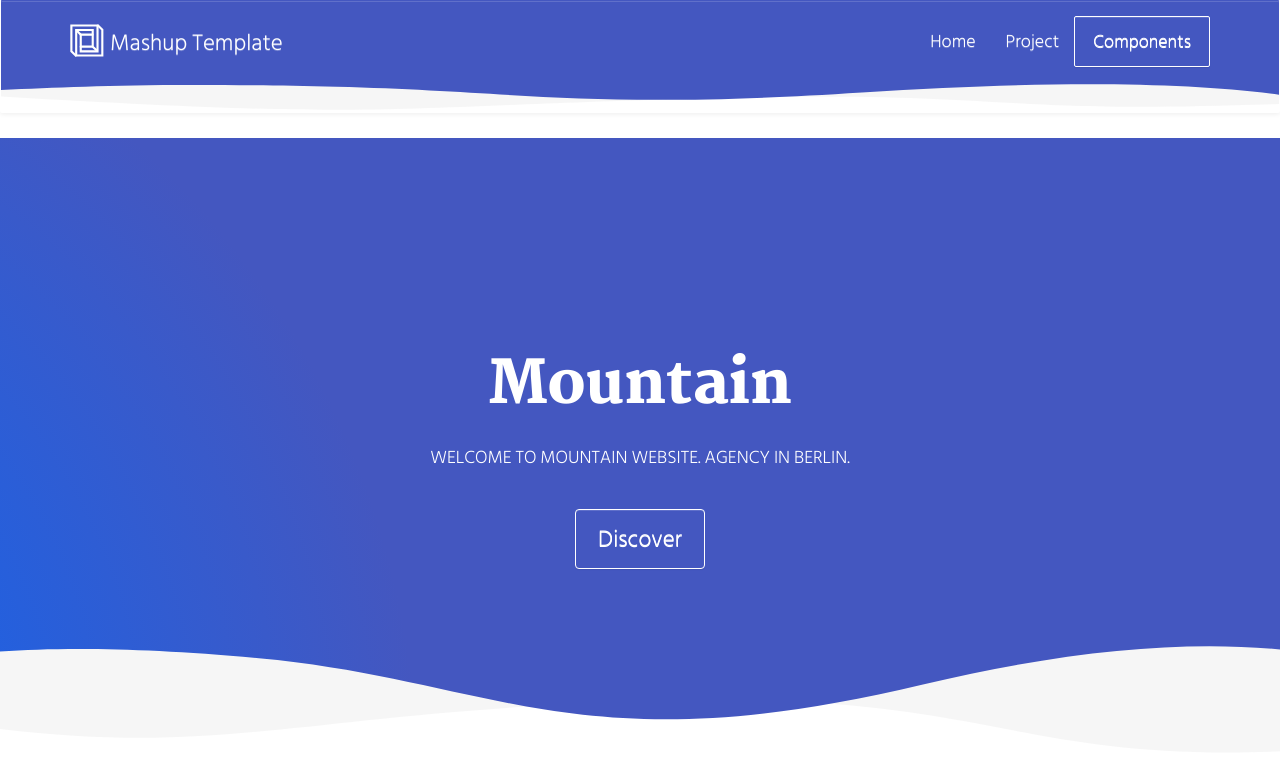
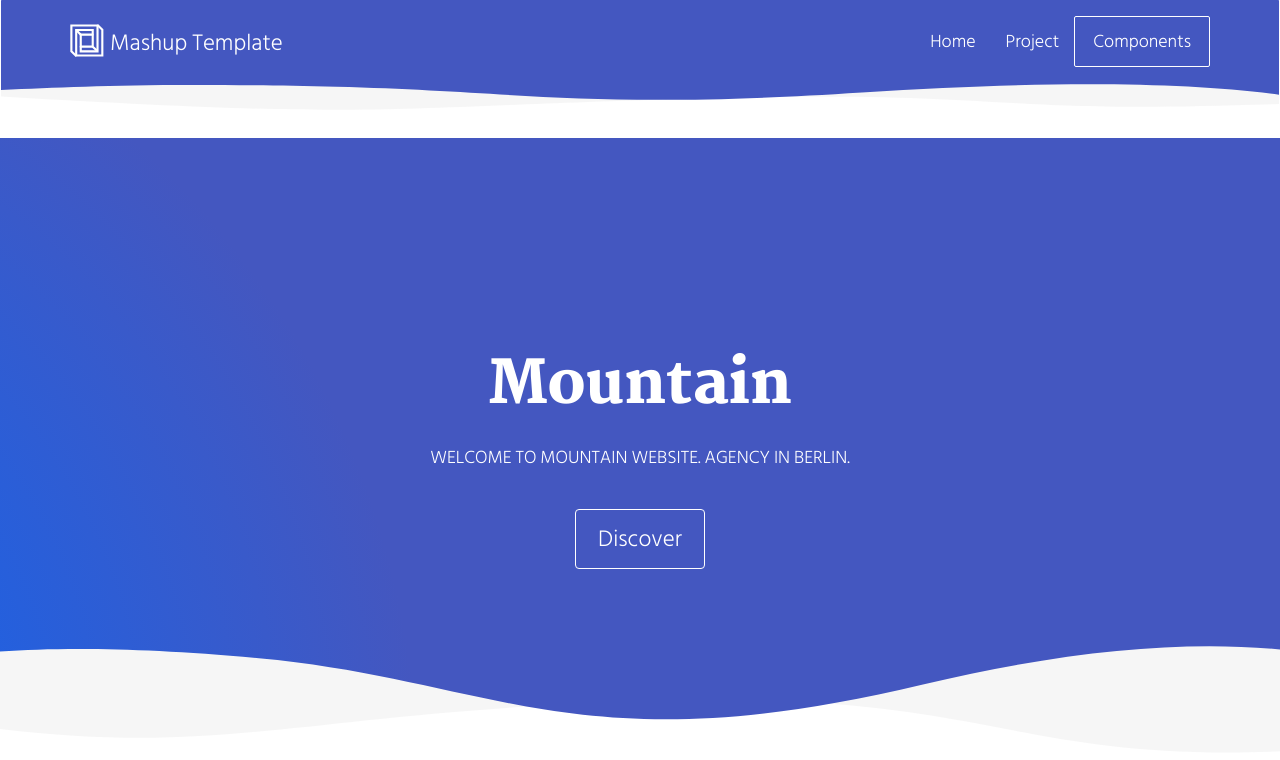
Before and after one commit to wand96/test-cicd, a Django app: template blog/templates/blog/post_edit.html in a window 1280 px wide. Shown: the top 760 px of the page. Run offline with Django 3.2, Linux system fonts and the light colour scheme; the template is opened without the code that fills it, so the values that code supplies are empty; some libraries are stand-ins or nearby versions.

Commit message:
change image15

```diff
--- a/blog/templates/blog/base.html
+++ b/blog/templates/blog/base.html
@@ -12,7 +12,6 @@
   <meta name="msapplication-tap-highlight" content="no">
 
   <link rel="stylesheet" href="https://maxcdn.bootstrapcdn.com/bootstrap/3.3.2/css/bootstrap.min.css">
-  <link rel="stylesheet" href="https://maxcdn.bootstrapcdn.com/bootstrap/3.3.2/css/bootstrap-theme.min.css">
   <link rel="apple-touch-icon" sizes="180x180" href="./assets/apple-icon-180x180.png">
   <link rel="icon" href="./assets/favicon.ico">
   <link rel="stylesheet" href="">
```
